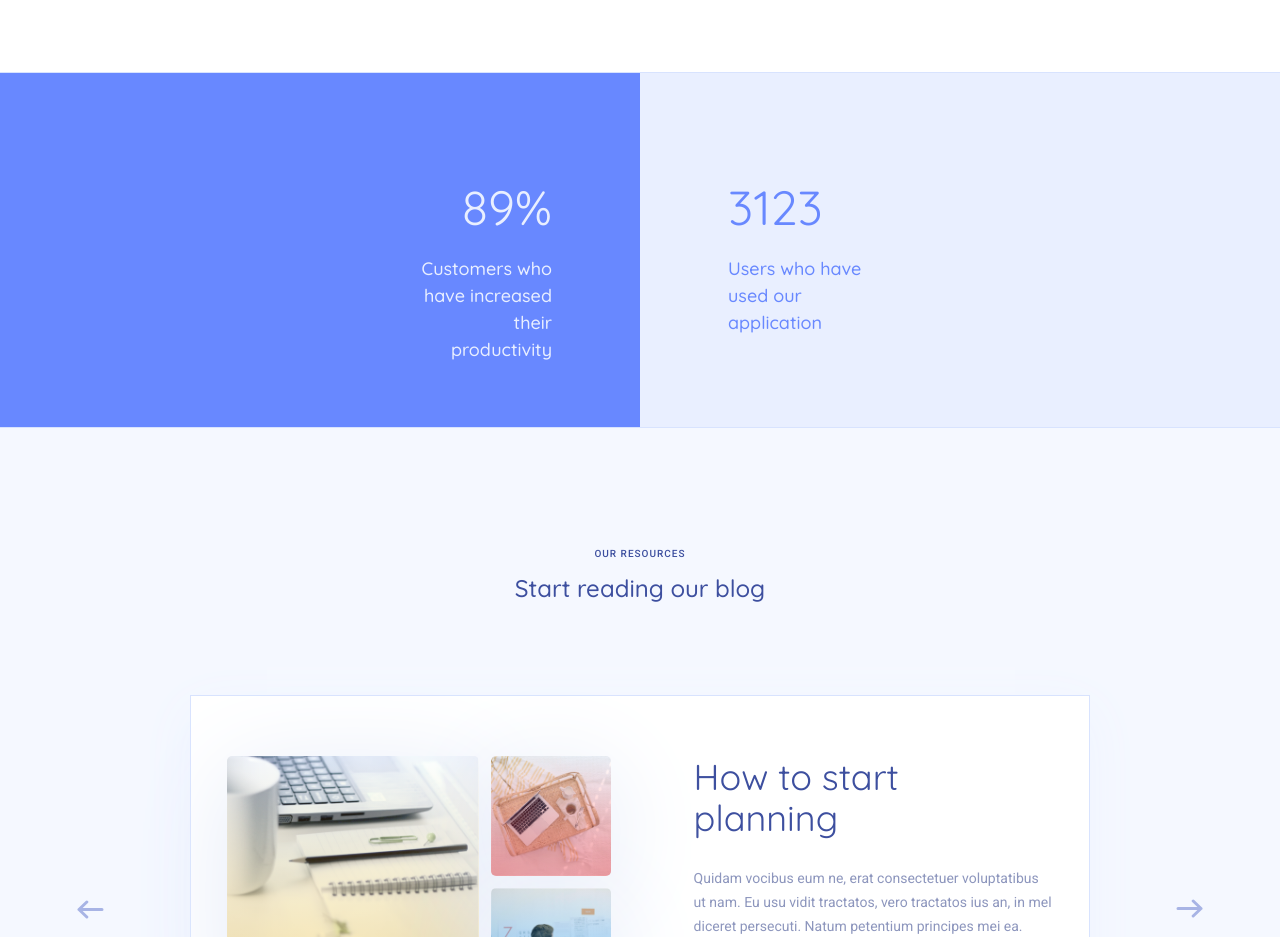
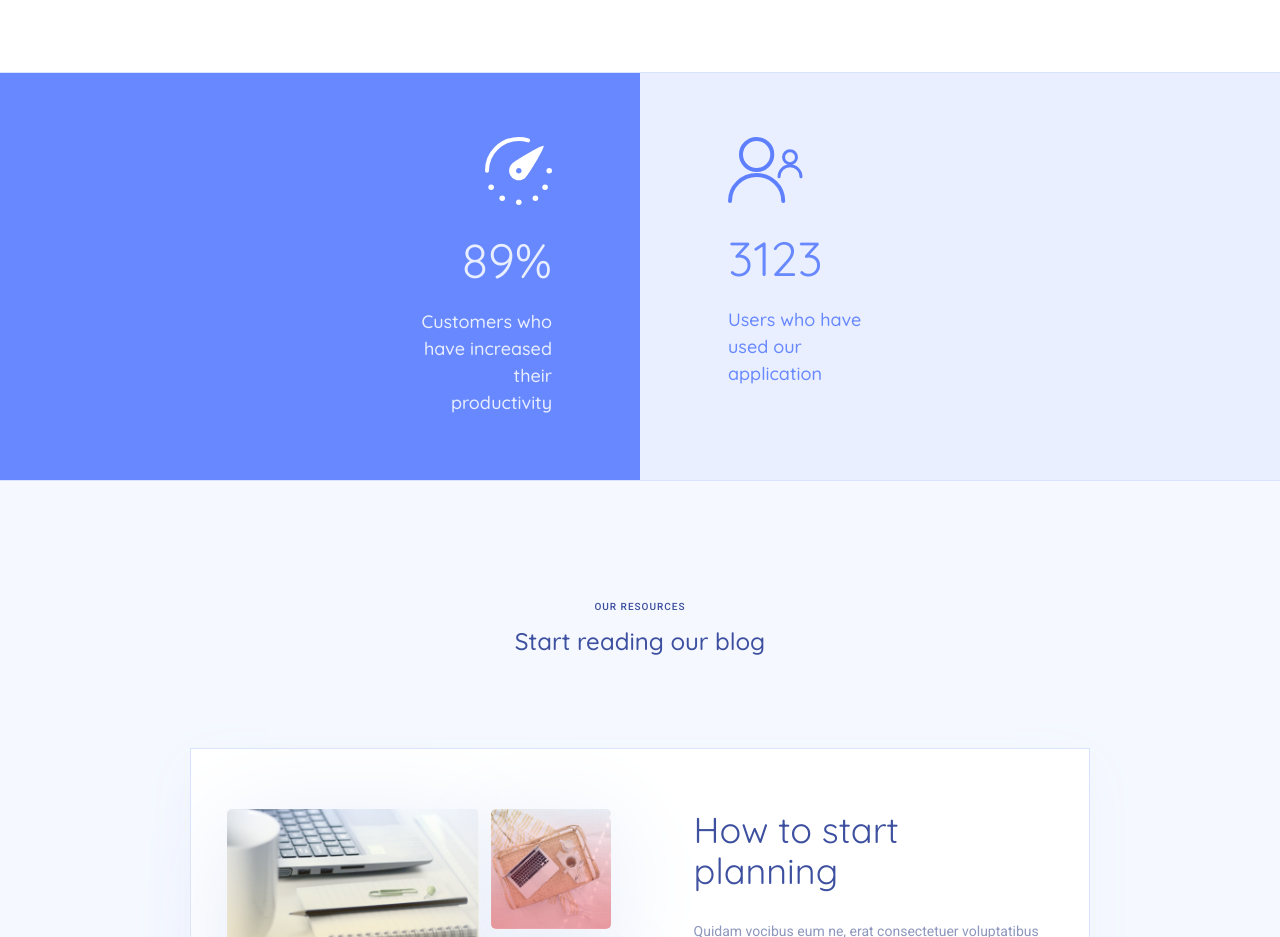
Before and after one commit to VincVader/Landing-Page, a website: page index.html in a window 1280 px wide. Shown: the part 2300-3237 px from the top of the page. Drawn offline with nearby package versions, Linux system fonts and the light colour scheme; files that its build step writes are made by us from their sources; the site is published under a folder, as on GitHub Pages, so addresses that start at the root find nothing; files whose address does not match are found by name.

Commit message:
fixed urls

```diff
--- a/index.html
+++ b/index.html
@@ -208,12 +208,12 @@
 	<!-- stats -->
 	<section class="section-outer section-stats">
 		<div class="section-stats__left">
-			<div class="section-stats__icon"><img src="/images/icon-stats-meter.svg" alt=""></div>
+			<div class="section-stats__icon"><img src="images/icon-stats-meter.svg" alt=""></div>
 			<div class="section-stats__number">89%</div>
 			<div class="section-stats__text">Customers who have increased their productivity</div>
 		</div>
 		<div class="section-stats__right">
-			<div class="section-stats__icon"><img src="/images/icon-stats-users.svg" alt=""></div>
+			<div class="section-stats__icon"><img src="images/icon-stats-users.svg" alt=""></div>
 			<div class="section-stats__number">3123</div>
 			<div class="section-stats__text">Users who have used our application</div>
 		</div>
```
